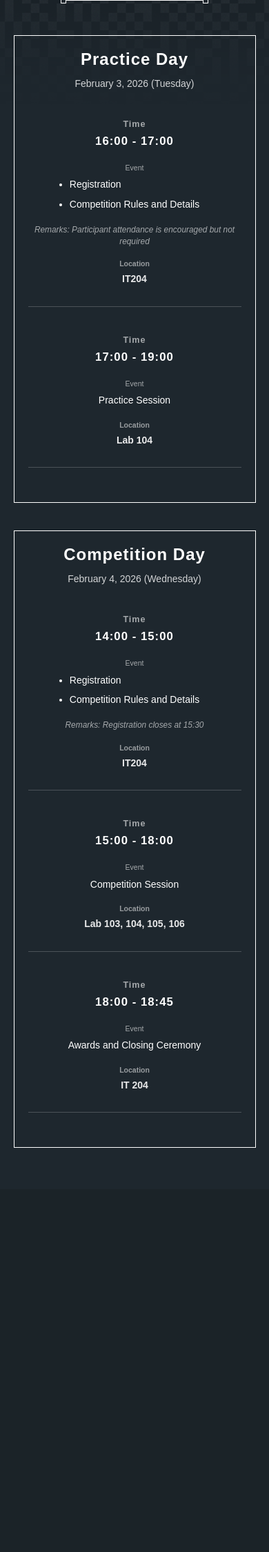
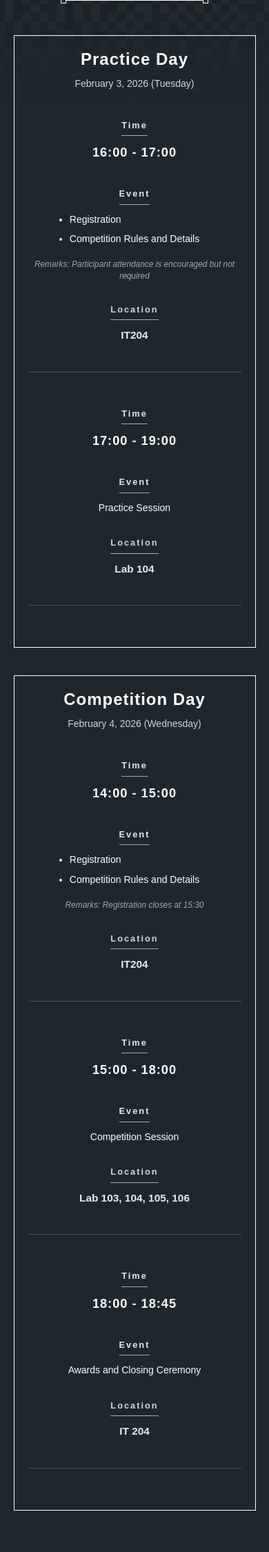
Before and after one commit to ppanturat/ictpc26-web, a Flask app: page /schedule in a window 390 px wide. Shown: the part 227-2477 px from the top of the page at 69% size. Before the commit the page ends 1891 px from the top, so only its background shows below. Run offline with Flask 3, Linux system fonts and the light colour scheme; some web fonts are replaced.

Commit message:
Update schedule-style.css

```diff
--- a/static/schedule-style.css
+++ b/static/schedule-style.css
@@ -105,7 +105,7 @@
 
 .schedule-table td:first-child {
     font-weight: bold;
-    font-size: 1.1em;
+    font-size: 1em;
 }
 
 .schedule-table ul {
@@ -153,74 +153,68 @@
 
     /* 3. Style each "Event Row" as a separated Card */
     .schedule-table tr {
-        margin-bottom: 30px;
+        margin-bottom: 40px;
         border-bottom: 1px solid rgba(255, 255, 255, 0.2);
-        padding-bottom: 20px;
+        padding-bottom: 30px;
     }
 
     /* 4. Fix the Cells */
     .schedule-table td {
         text-align: center;
-        padding: 8px 0;
+        padding: 10px 0;
         border: none;
-        position: relative; /* Needed for headers */
+        position: relative;
     }
 
-    /* --- ADDING HEADERS BACK (The "Rows" Request) --- */
+    /* --- THE TITLE BOX HEADERS (New) --- */
+    /* This styles ALL headers (Time, Event, Location) to look like boxes */
+    .schedule-table td::before {
+        display: block;
+        width: fit-content;       /* Box wraps text tightly */
+        margin: 0 auto 10px auto; /* Center the box */
 
-    /* Time Label */
-    .schedule-table td:nth-of-type(1)::before {
-        content: "Time";
-        display: block;
-        font-size: 0.75em;
-        opacity: 0.6;
-        margin-bottom: 2px;
+        padding-bottom: 4px;        /* Space inside the box */
+        border-bottom: 1px solid rgba(255, 255, 255, 0.7); /* The Border */
+
+        font-size: 0.8rem;
+        letter-spacing: 2px;
+        font-weight: bold;
+        opacity: 0.9;
     }
 
-    /* Event Label (Optional - usually obvious, but keeps it consistent) */
-    .schedule-table td:nth-of-type(2)::before {
-        content: "Event";
-        display: block;
-        font-size: 0.75em;
-        opacity: 0.6;
-        margin-bottom: 5px;
-    }
+    /* Inject the names */
+    .schedule-table td:nth-of-type(1)::before { content: "Time"; }
+    .schedule-table td:nth-of-type(2)::before { content: "Event"; }
+    .schedule-table td:nth-of-type(3)::before { content: "Location"; }
 
-    /* Location Label */
-    .schedule-table td:nth-of-type(3)::before {
-        content: "Location";
-        display: block;
-        font-size: 0.75em;
-        opacity: 0.6;
-        margin-bottom: 2px;
-    }
 
-    /* --- SPECIFIC STYLING --- */
+    /* --- DATA STYLING --- */
 
     /* TIME Data */
     .schedule-table td:first-child {
-        font-size: 1.2em;
+        font-size: 1.3em; /* Slightly larger for emphasis */
         letter-spacing: 1px;
+        font-weight: 600;
+        margin-bottom: 15px; /* Extra space after time */
     }
 
     /* EVENT List Alignment Fix */
     .schedule-table ul {
         padding: 0;
         margin: 0;
-
-        /* This magic combo keeps the list centered but aligns bullets left */
         display: inline-block;
         text-align: left;
     }
 
     .schedule-table li {
-        padding-left: 0; /* Reset padding since we are using inline-block */
+        padding-left: 0;
     }
 
     /* LOCATION Data */
     .schedule-table td:last-child {
         font-weight: bold;
         color: rgba(255, 255, 255, 0.9);
-        font-size: 1em;
+        font-size: 1.1em;
+        margin-top: 10px;
     }
 }
```
